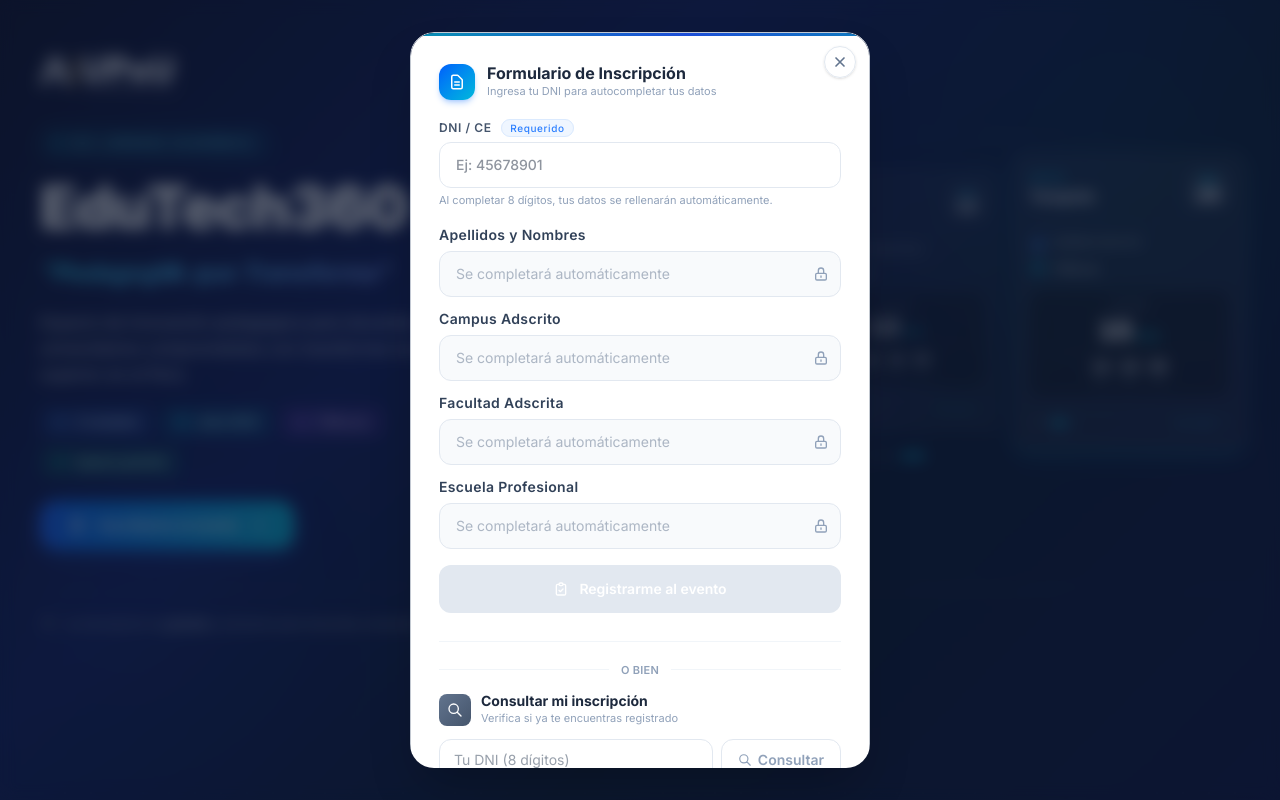
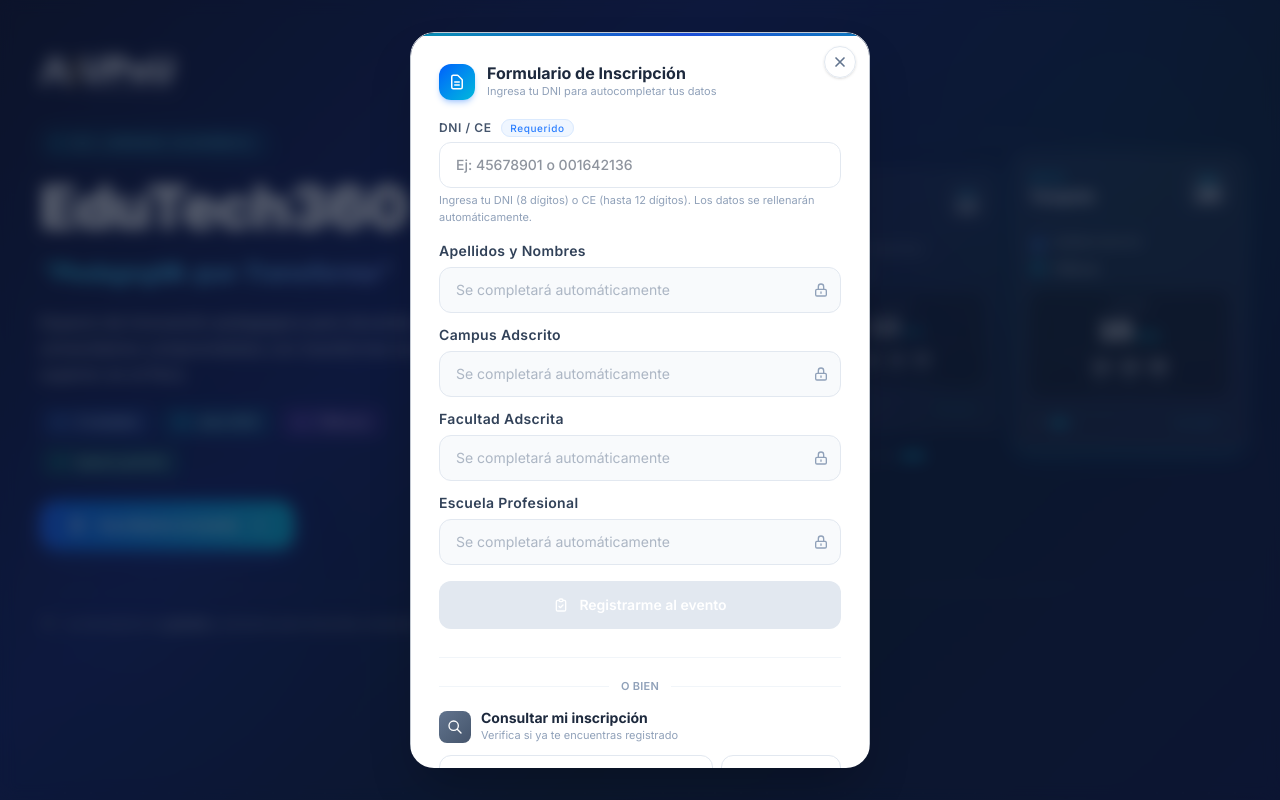
Before and after one commit to upeuvirtualjuliaca/edutech360, a Vue app: page / in a window 1280 px wide. Both pictures are taken after a click on the button "Inscríbeme al evento". Shown: the top 800 px of the page. Built offline with nearby package versions, Linux system fonts and the light colour scheme; no server answers.

Commit message:
Input acepta DNI y CE

```diff
--- a/src/modules/home/components/RegistrationForm.vue
+++ b/src/modules/home/components/RegistrationForm.vue
@@ -1,5 +1,5 @@
 <script setup lang="ts">
-import { ref, watch } from 'vue'
+import { ref, watch, onUnmounted } from 'vue'
 import BaseInput from '@/components/base/BaseInput.vue'
 import AlertMessage from '@/components/feedback/AlertMessage.vue'
 import { lookupDocenteByDni } from '@/services/docentes'
@@ -19,18 +19,26 @@ const manualCampus = ref('')
 const manualFacultad = ref('')
 const manualEP = ref('')
 
-// Lookup automático al completar 8 dígitos
-watch(dni, async (val) => {
+// Lookup con debounce — soporta DNI (8 dígitos) y CE (9-12 dígitos)
+let lookupTimer: ReturnType<typeof setTimeout> | null = null
+
+watch(dni, (val) => {
   const clean = val.replace(/\D/g, '')
-  if (clean.length !== 8) {
+
+  if (clean.length < 8) {
+    if (lookupTimer) clearTimeout(lookupTimer)
     dniStatus.value = 'idle'
     docente.value = null
     submitStatus.value = 'idle'
     manualMode.value = false
     return
   }
+
   dniStatus.value = 'loading'
   manualMode.value = false
+
+  if (lookupTimer) clearTimeout(lookupTimer)
+  lookupTimer = setTimeout(async () => {
     const result = await lookupDocenteByDni(clean)
     if (result) {
       docente.value = result
@@ -39,7 +47,10 @@ watch(dni, async (val) => {
       docente.value = null
       dniStatus.value = 'not-found'
     }
+  }, 500)
 })
+
+onUnmounted(() => { if (lookupTimer) clearTimeout(lookupTimer) })
 
 function enableManualMode() {
   manualNombres.value = ''
@@ -159,8 +170,8 @@ async function handleSubmit() {
             v-model="dni"
             type="text"
             inputmode="numeric"
-            maxlength="8"
-            placeholder="Ej: 45678901"
+            maxlength="12"
+            placeholder="Ej: 45678901 o 001642136"
             :class="[
               'w-full pl-4 pr-11 py-3 rounded-xl border text-sm font-medium',
               'transition-all duration-200 outline-none',
@@ -191,7 +202,7 @@ async function handleSubmit() {
             </div>
           </div>
         </div>
-        <p class="text-[11px] text-slate-400 mt-1">Al completar 8 dígitos, tus datos se rellenarán automáticamente.</p>
+        <p class="text-[11px] text-slate-400 mt-1">Ingresa tu DNI (8 dígitos) o CE (hasta 12 dígitos). Los datos se rellenarán automáticamente.</p>
       </div>
 
       <!-- DNI no encontrado: opción manual -->
```
Lines whose indentation alone changed are shown as unchanged.
